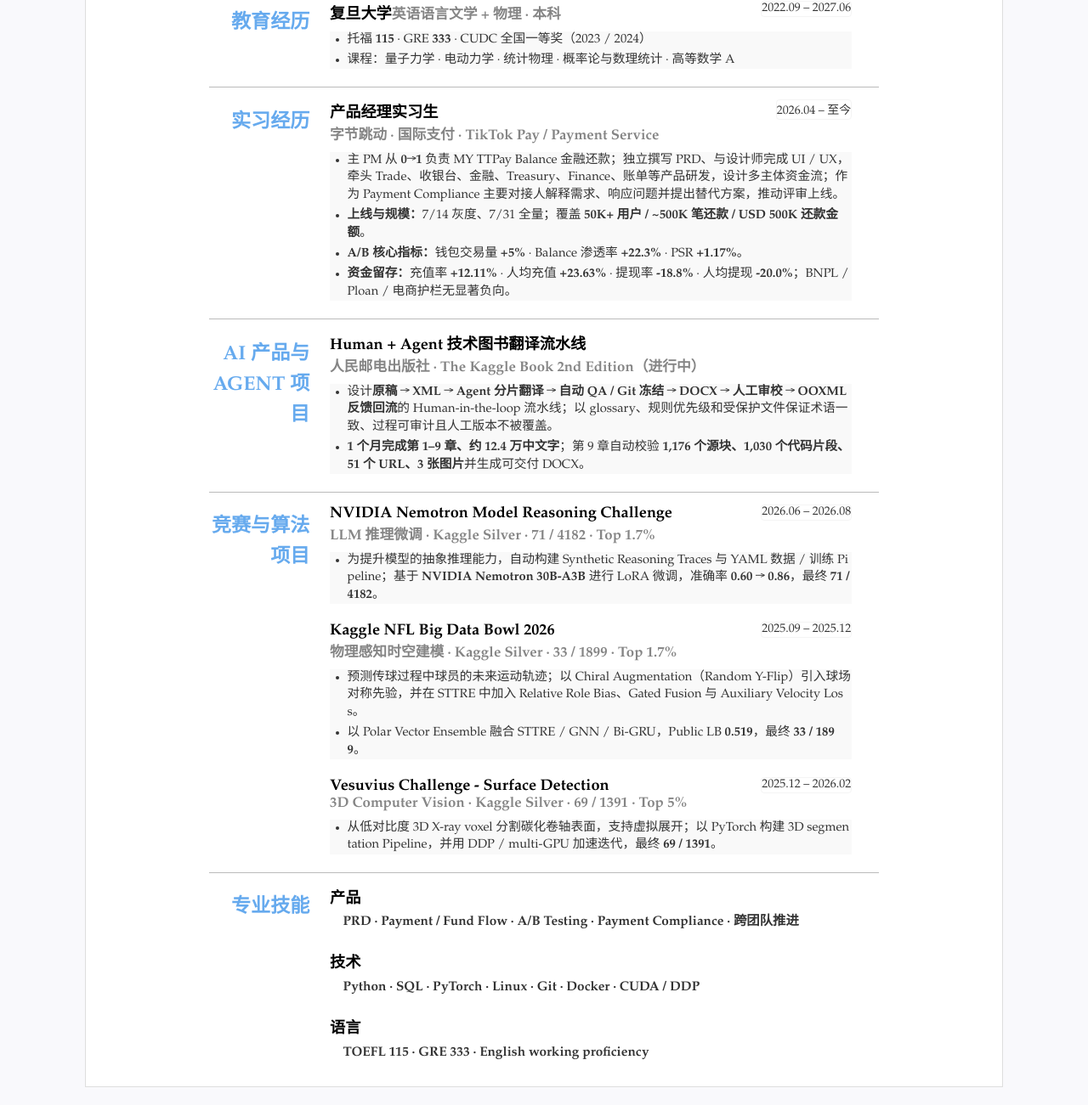
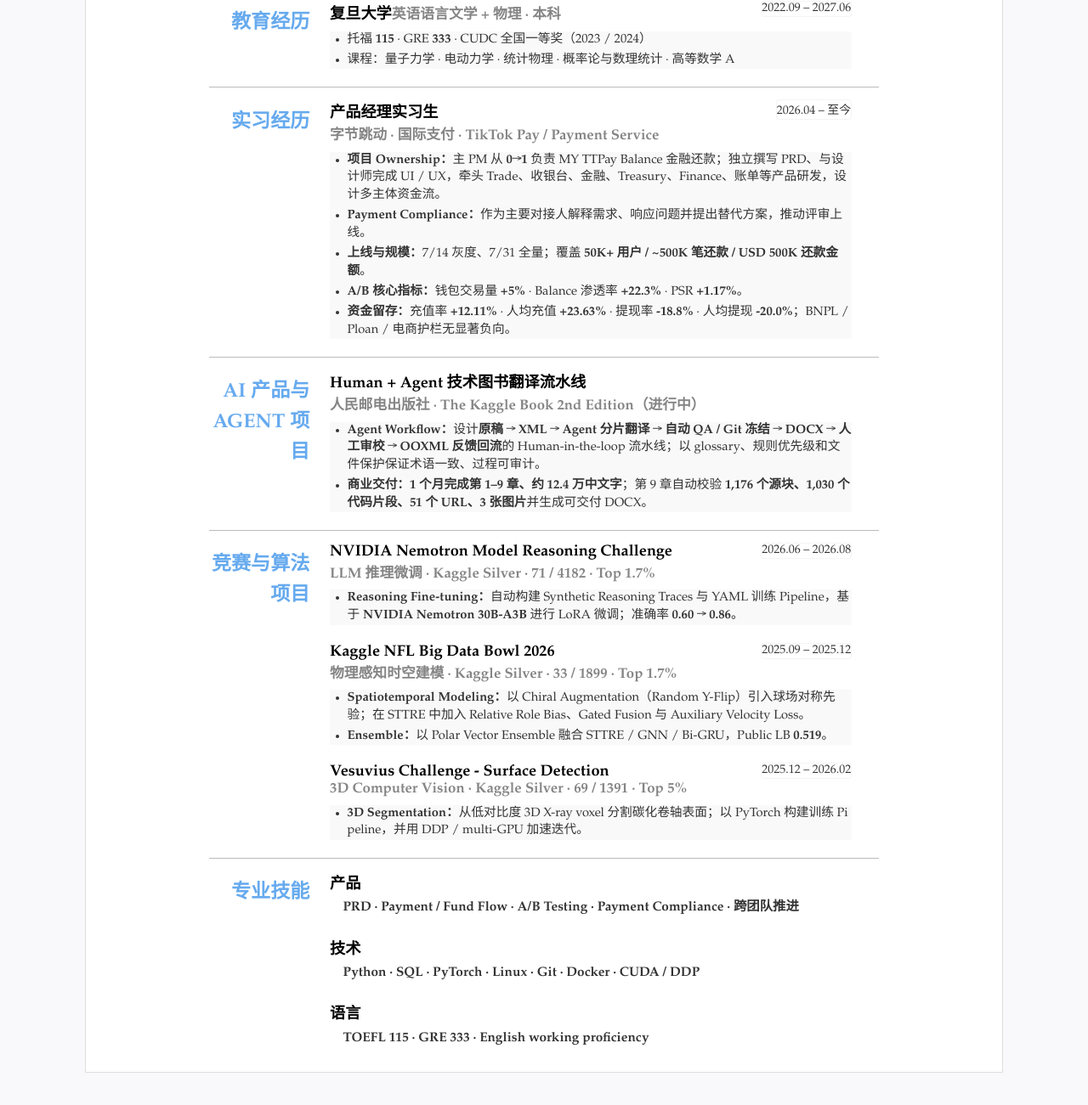
Before and after one commit to hanBufan/CV, a Jekyll site: the page built from index.html, in a window 1280 px wide. Shown: the part 210-1511 px from the top of the page at 85% size. Built offline with Jekyll 4.4.1, drawn with Linux system fonts in a browser that asks for light colours.

Commit message:
refine: add ATS-oriented resume hierarchy

```diff
--- a/_data/resume.yml
+++ b/_data/resume.yml
@@ -44,7 +44,8 @@ main:
         duration: "2026.04 – 至今"
         featured: true
         bullets:
-          - "主 PM 从 <strong>0→1</strong> 负责 MY TTPay Balance 金融还款；独立撰写 PRD、与设计师完成 UI / UX，牵头 Trade、收银台、金融、Treasury、Finance、账单等产品研发，设计多主体资金流；作为 Payment Compliance 主要对接人解释需求、响应问题并提出替代方案，推动评审上线。"
+          - "<strong>项目 Ownership：</strong>主 PM 从 <strong>0→1</strong> 负责 MY TTPay Balance 金融还款；独立撰写 PRD、与设计师完成 UI / UX，牵头 Trade、收银台、金融、Treasury、Finance、账单等产品研发，设计多主体资金流。"
+          - "<strong>Payment Compliance：</strong>作为主要对接人解释需求、响应问题并提出替代方案，推动评审上线。"
           - "<strong>上线与规模：</strong>7/14 灰度、7/31 全量；覆盖 <strong>50K+ 用户 / ~500K 笔还款 / USD 500K 还款金额</strong>。"
           - "<strong>A/B 核心指标：</strong>钱包交易量 <strong>+5%</strong> · Balance 渗透率 <strong>+22.3%</strong> · PSR <strong>+1.17%</strong>。"
           - "<strong>资金留存：</strong>充值率 <strong>+12.11%</strong> · 人均充值 <strong>+23.63%</strong> · 提现率 <strong>-18.8%</strong> · 人均提现 <strong>-20.0%</strong>；BNPL / Ploan / 电商护栏无显著负向。"
@@ -56,8 +57,8 @@ main:
       - title: "Human + Agent 技术图书翻译流水线"
         sub: "人民邮电出版社 · The Kaggle Book 2nd Edition（进行中）"
         bullets:
-          - "设计<strong>原稿 → XML → Agent 分片翻译 → 自动 QA / Git 冻结 → DOCX → 人工审校 → OOXML 反馈回流</strong>的 Human-in-the-loop 流水线；以 glossary、规则优先级和受保护文件保证术语一致、过程可审计且人工版本不被覆盖。"
-          - "<strong>1 个月完成第 1–9 章、约 12.4 万中文字</strong>；第 9 章自动校验 <strong>1,176 个源块、1,030 个代码片段、51 个 URL、3 张图片</strong>并生成可交付 DOCX。"
+          - "<strong>Agent Workflow：</strong>设计<strong>原稿 → XML → Agent 分片翻译 → 自动 QA / Git 冻结 → DOCX → 人工审校 → OOXML 反馈回流</strong>的 Human-in-the-loop 流水线；以 glossary、规则优先级和文件保护保证术语一致、过程可审计。"
+          - "<strong>商业交付：</strong><strong>1 个月完成第 1–9 章、约 12.4 万中文字</strong>；第 9 章自动校验 <strong>1,176 个源块、1,030 个代码片段、51 个 URL、3 张图片</strong>并生成可交付 DOCX。"
 
 
   - type: projects
@@ -68,22 +69,22 @@ main:
         duration: "2026.06 – 2026.08"
         sub: "LLM 推理微调 · Kaggle Silver · 71 / 4182 · Top 1.7%"
         bullets:
-          - "为提升模型的抽象推理能力，自动构建 Synthetic Reasoning Traces 与 YAML 数据 / 训练 Pipeline；基于 <strong>NVIDIA Nemotron 30B-A3B</strong> 进行 LoRA 微调，准确率 <strong>0.60 → 0.86</strong>，最终 <strong>71 / 4182</strong>。"
+          - "<strong>Reasoning Fine-tuning：</strong>自动构建 Synthetic Reasoning Traces 与 YAML 训练 Pipeline，基于 <strong>NVIDIA Nemotron 30B-A3B</strong> 进行 LoRA 微调；准确率 <strong>0.60 → 0.86</strong>。"
 
 
       - title: "Kaggle NFL Big Data Bowl 2026"
         duration: "2025.09 – 2025.12"
         sub: "物理感知时空建模 · Kaggle Silver · 33 / 1899 · Top 1.7%"
         bullets:
-          - "预测传球过程中球员的未来运动轨迹；以 Chiral Augmentation（Random Y-Flip）引入球场对称先验，并在 STTRE 中加入 Relative Role Bias、Gated Fusion 与 Auxiliary Velocity Loss。"
-          - "以 Polar Vector Ensemble 融合 STTRE / GNN / Bi-GRU，Public LB <strong>0.519</strong>，最终 <strong>33 / 1899</strong>。"
+          - "<strong>Spatiotemporal Modeling：</strong>以 Chiral Augmentation（Random Y-Flip）引入球场对称先验；在 STTRE 中加入 Relative Role Bias、Gated Fusion 与 Auxiliary Velocity Loss。"
+          - "<strong>Ensemble：</strong>以 Polar Vector Ensemble 融合 STTRE / GNN / Bi-GRU，Public LB <strong>0.519</strong>。"
 
 
       - title: "Vesuvius Challenge - Surface Detection"
         duration: "2025.12 – 2026.02"
         sub: "3D Computer Vision · Kaggle Silver · 69 / 1391 · Top 5%"
         bullets:
-          - "从低对比度 3D X-ray voxel 分割碳化卷轴表面，支持虚拟展开；以 PyTorch 构建 3D segmentation Pipeline，并用 DDP / multi-GPU 加速迭代，最终 <strong>69 / 1391</strong>。"
+          - "<strong>3D Segmentation：</strong>从低对比度 3D X-ray voxel 分割碳化卷轴表面；以 PyTorch 构建训练 Pipeline，并用 DDP / multi-GPU 加速迭代。"
 
 
   - type: skills
--- a/_sass/print/_print.scss
+++ b/_sass/print/_print.scss
@@ -2,6 +2,8 @@
   size: A4 portrait;
   margin: 8mm 9mm;
 }
+
+$print-accent: #315f91;
 
 html,
 body {
@@ -141,8 +143,8 @@ section {
     width: 100% !important;
     margin: 0 0 .55mm;
     padding: 0 0 .45mm;
-    border-bottom: .45pt solid #888;
-    color: #111;
+    border-bottom: .65pt solid $print-accent;
+    color: $print-accent;
     font-size: 11.8pt;
     font-weight: 700;
     line-height: 1.1;
@@ -253,6 +255,11 @@ b {
   font-weight: 700;
 }
 
+.bullets li > strong:first-child {
+  color: #111;
+  font-weight: 700;
+}
+
 .featured .head .title {
   font-size: 11.4pt;
 }
```
